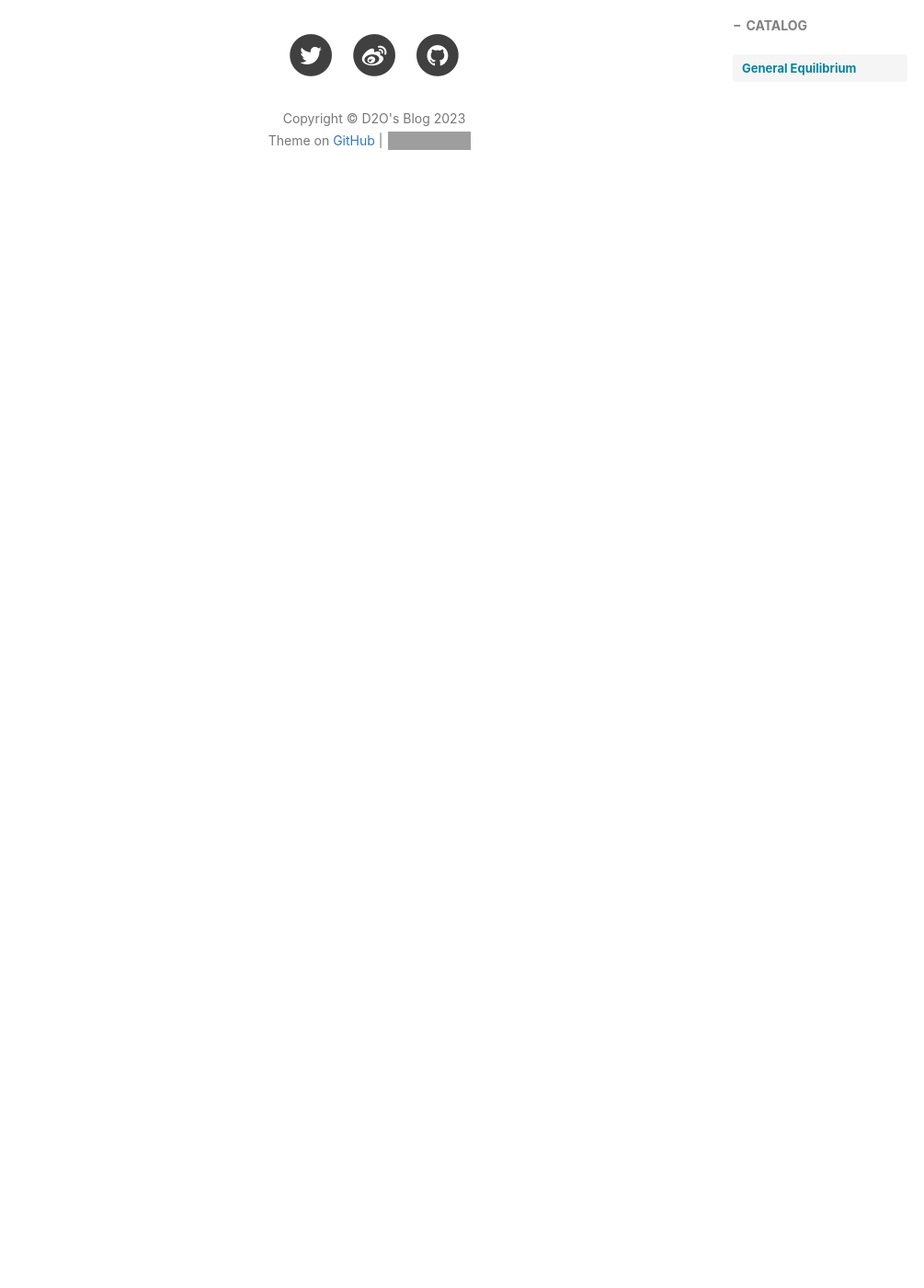
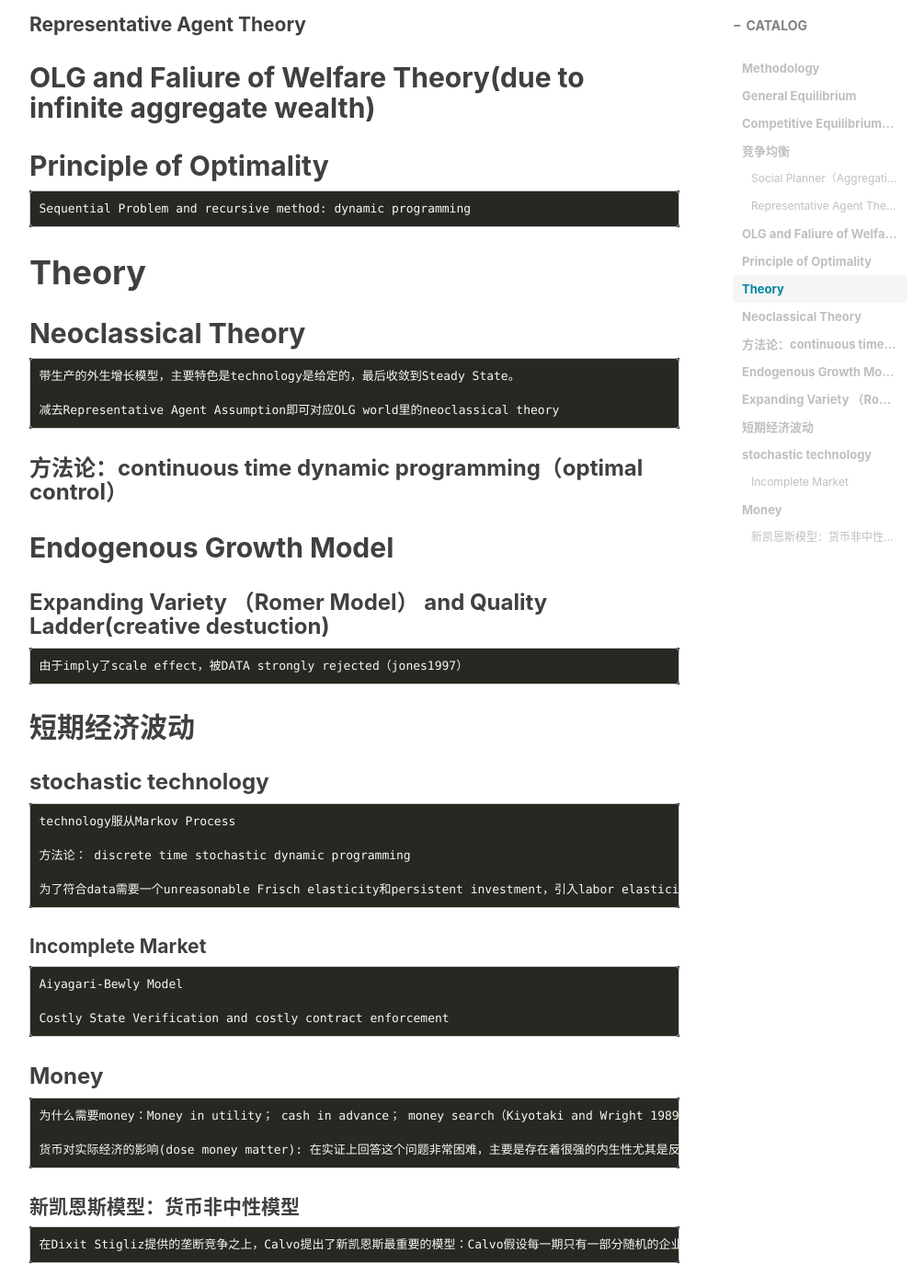
Before and after one commit to D2-O/d2-o.github.io, a Jekyll site: the page built from _posts/2023-12-17-AdvancedMacro.md, in a window 1280 px wide and 1400 px high, scrolled down 856 px. Shown: the whole window at 92% size, without its empty margins (233-1238 px from the left). Built offline with Jekyll 4.4.1, drawn with Linux system fonts in a browser that asks for light colours; nearby versions of some CDN libraries; comment, search, counter and statistics services are not loaded; before the commit the page ends 1113 px from its top, so only the background shows below that; some of the changed text lies outside the part shown; grey boxes are pictures that could not be loaded.

Commit message:
Update 2023-12-17-AdvancedMacro.md

```diff
--- a/_posts/2023-12-17-AdvancedMacro.md
+++ b/_posts/2023-12-17-AdvancedMacro.md
@@ -11,4 +11,58 @@ tags:
 
 
 ---
-# General Equilibrium
+# Methodology
+
+## General Equilibrium
+
+### Competitive Equilibrium的存在性和性质（是否稳定）
+
+### 竞争均衡
+
+#### Social Planner（Aggregation）
+
+#### Representative Agent Theory
+
+## OLG and Faliure of Welfare Theory(due to infinite aggregate wealth)
+
+## Principle of Optimality
+
+    Sequential Problem and recursive method: dynamic programming
+
+# Theory
+
+
+## Neoclassical Theory
+
+    带生产的外生增长模型，主要特色是technology是给定的，最后收敛到Steady State。
+
+    减去Representative Agent Assumption即可对应OLG world里的neoclassical theory
+
+### 方法论：continuous time dynamic programming（optimal control）
+
+## Endogenous Growth Model
+
+### Expanding Variety （Romer Model） and Quality Ladder(creative destuction)
+    由于imply了scale effect，被DATA strongly rejected（jones1997）
+
+## 短期经济波动
+
+### stochastic technology
+    technology服从Markov Process
+
+    方法论： discrete time stochastic dynamic programming
+
+    为了符合data需要一个unreasonable Frisch elasticity和persistent investment，引入labor elasticity相关（lottery）和Q theory； 同时investment behavior微观上非常的lumpy，产生了对应的 fixed adjustment cost相关理论。方法论： continuous time stochastic dynamic programming（optimal stopping）
+
+#### Incomplete Market
+    Aiyagari-Bewly Model
+
+    Costly State Verification and costly contract enforcement
+
+### Money
+    为什么需要money：Money in utility； cash in advance； money search（Kiyotaki and Wright 1989, Trejos and Wright 1995, Lagos and Wright 2005.）
+
+    货币对实际经济的影响(dose money matter): 在实证上回答这个问题非常困难，主要是存在着很强的内生性尤其是反向因果。有几篇文章采取Narrative的方式，比较著名的就是Romer and Romer 1985，研究了FED比较外生的货币政策变动对实际量的影响。另一种主要的方式识别宏观变量的因果 VAR，主要贡献由Christopher Sims做出(Sims 1972), 后来也因此获得诺贝尔奖。还有一支文献间接地研究了价格粘性为货币非中性提供间接证据，Bils and Klenow 2004 和 Nakamura and Steinsson 2008 (Emi Nakamura也因此获得2019年克拉克奖).
+
+#### 新凯恩斯模型：货币非中性模型
+    在Dixit Stigliz提供的垄断竞争之上，Calvo提出了新凯恩斯最重要的模型：Calvo假设每一期只有一部分随机的企业有调整价格的机会(Sticky Price)，在其基础上推导出New Keynesian Phillips Curve，Calvo模型在此后也成为Fed分析货币的重要工具。Mankiw and Reis 2002，对Calvo的假设做了根本性的改变：每个企业仍然有充分调整价格的机会，但是不是每个企业都能接受到最新的信息，每一期只有一部分企业能得到新的信息(Sticky Information).在Mankiw and Reis model里面，货币政策对实体经济的影响有一定的滞后性：在货币政策一定期数以后实体经济的反应到达最大，而在Calvo model里这个反应是同期到达最大。这也是Mankiw and Reis提出Sticky Information的主要Motivation
```
